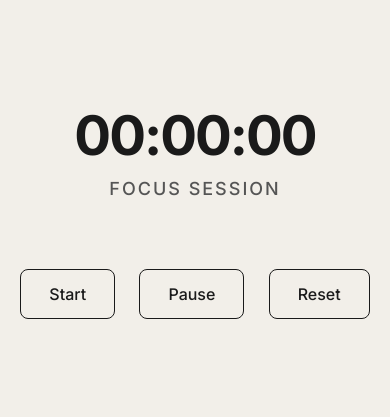
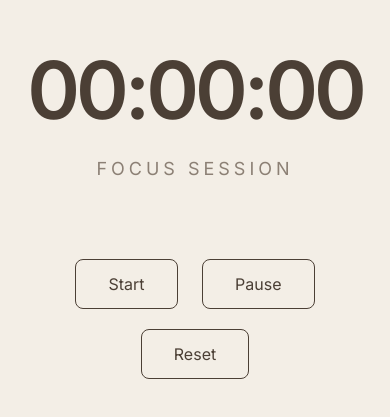
Before and after one commit to parrygarg12-star/Timer, a plain HTML site: page index.html in a window 390 px wide. Shown: the part 207-624 px from the top of the page. Drawn offline with Linux system fonts and the light colour scheme.

Commit message:
Refactor index.html for improved layout and functionality
Updated HTML structure and styles for better responsiveness and readability. Modified timer functions to prevent event propagation.

```diff
--- a/index.html
+++ b/index.html
@@ -1,65 +1,79 @@
 <!DOCTYPE html>
-<html>
+<html lang="en">
 <head>
 <meta name="viewport" content="width=device-width, initial-scale=1.0">
 <title>Focus Timer</title>
 
+<link href="https://fonts.googleapis.com/css2?family=Inter:wght@400;600&display=swap" rel="stylesheet">
+
 <style>
-@import url('https://fonts.googleapis.com/css2?family=Inter:wght@500;700&display=swap');
+:root {
+  --bg: #f3eee6;
+  --text: #4b3f35;
+  --muted: #8c8075;
+}
+
+* {
+  box-sizing: border-box;
+}
 
 body {
   margin: 0;
-  background: #f2efe9;
-  color: #1a1a1a;
+  background: var(--bg);
   font-family: 'Inter', sans-serif;
   display: flex;
   justify-content: center;
   align-items: center;
   height: 100vh;
+  overflow: hidden;
 }
 
 .container {
   text-align: center;
   width: 100%;
+  max-width: 1200px;
 }
 
 .time {
-  font-size: 14vw;
-  font-weight: 700;
-  letter-spacing: -2px;
+  font-size: clamp(80px, 14vw, 220px);
+  font-weight: 600;
+  color: var(--text);
+  letter-spacing: -4px;
 }
 
 .label {
-  margin-top: 10px;
+  margin-top: 20px;
   font-size: 18px;
-  color: #555;
-  letter-spacing: 2px;
+  letter-spacing: 4px;
+  color: var(--muted);
 }
 
 .controls {
-  margin-top: 60px;
+  margin-top: 70px;
+  opacity: 1;
   transition: opacity 0.4s ease;
+}
+
+.controls.fade {
+  opacity: 0;
+  pointer-events: none;
 }
 
 button {
   background: transparent;
-  border: 1px solid #1a1a1a;
-  color: #1a1a1a;
-  padding: 14px 28px;
+  border: 1px solid var(--text);
+  color: var(--text);
+  padding: 14px 32px;
   margin: 10px;
   font-size: 16px;
   border-radius: 8px;
   font-family: 'Inter', sans-serif;
+  transition: 0.2s ease;
 }
 
 button:hover {
-  background: #1a1a1a;
-  color: #f2efe9;
-}
-
-.hidden {
-  opacity: 0;
-  pointer-events: none;
+  background: var(--text);
+  color: var(--bg);
 }
 </style>
 </head>
@@ -72,9 +86,9 @@ button:hover {
 <div class="label">FOCUS SESSION</div>
 
 <div class="controls" id="controls">
-  <button onclick="startTimer()">Start</button>
-  <button onclick="pauseTimer()">Pause</button>
-  <button onclick="resetTimer()">Reset</button>
+  <button onclick="startTimer(event)">Start</button>
+  <button onclick="pauseTimer(event)">Pause</button>
+  <button onclick="resetTimer(event)">Reset</button>
 </div>
 
 </div>
@@ -82,7 +96,7 @@ button:hover {
 <script>
 
 let seconds = 0;
-let timer;
+let timer = null;
 let isRunning = false;
 let wakeLock = null;
 
@@ -90,9 +104,9 @@ const display = document.getElementById("display");
 const controls = document.getElementById("controls");
 
 function updateDisplay() {
-  let hrs = Math.floor(seconds / 3600);
-  let mins = Math.floor((seconds % 3600) / 60);
-  let secs = seconds % 60;
+  const hrs = Math.floor(seconds / 3600);
+  const mins = Math.floor((seconds % 3600) / 60);
+  const secs = seconds % 60;
 
   display.textContent =
     String(hrs).padStart(2, '0') + ":" +
@@ -100,13 +114,14 @@ function updateDisplay() {
     String(secs).padStart(2, '0');
 }
 
-function startTimer() {
+function startTimer(e) {
+  e.stopPropagation();
   if (isRunning) return;
   isRunning = true;
 
   enterFullscreen();
   enableWakeLock();
-  controls.classList.add("hidden");
+  autoHideControls();
 
   timer = setInterval(() => {
     seconds++;
@@ -114,19 +129,36 @@ function startTimer() {
   }, 1000);
 }
 
-function pauseTimer() {
+function pauseTimer(e) {
+  e.stopPropagation();
   clearInterval(timer);
   isRunning = false;
-  controls.classList.remove("hidden");
+  controls.classList.remove("fade");
 }
 
-function resetTimer() {
+function resetTimer(e) {
+  e.stopPropagation();
   clearInterval(timer);
   isRunning = false;
   seconds = 0;
   updateDisplay();
-  controls.classList.remove("hidden");
+  controls.classList.remove("fade");
 }
+
+function autoHideControls() {
+  controls.classList.add("fade");
+}
+
+function showControls() {
+  controls.classList.remove("fade");
+  if (isRunning) {
+    setTimeout(() => {
+      controls.classList.add("fade");
+    }, 3000);
+  }
+}
+
+document.body.addEventListener("click", showControls);
 
 function enterFullscreen() {
   const elem = document.documentElement;
```
